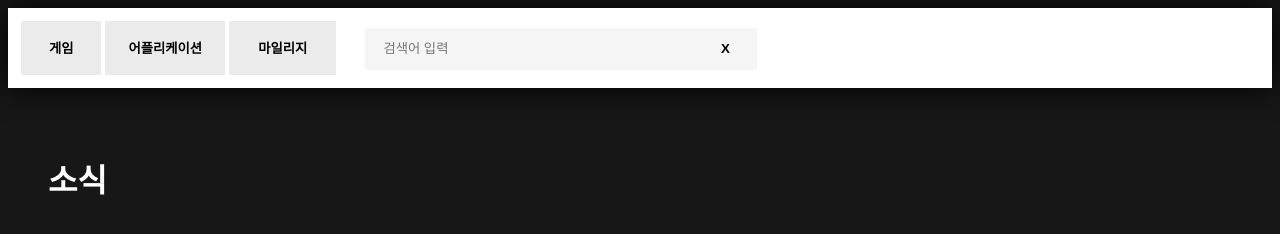
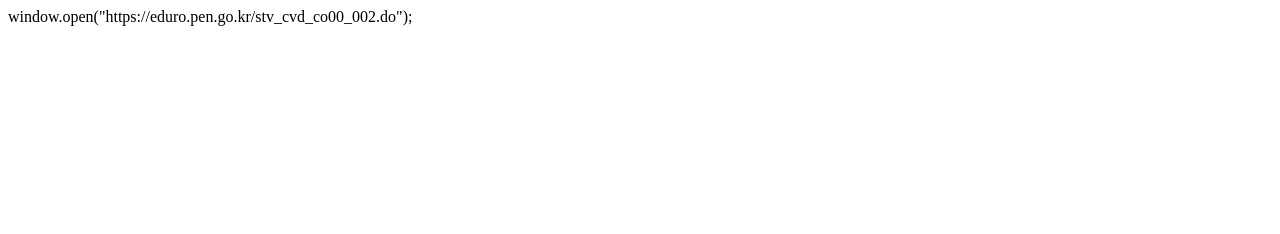
Before and after one commit to namefortest34/fungi, a plain HTML site: page index.html in a window 1280 px wide. Drawn offline with nearby package versions, Linux system fonts and the light colour scheme.

Commit message:
Update index.html

```diff
--- a/index.html
+++ b/index.html
@@ -1,122 +1,6 @@
 <!DOCTYPE html>
 <html lang="en" dir="ltr">
  <head>
-  <meta charset="utf-8">
-  <title>FUNGI</title>
-  <script src="https://ajax.googleapis.com/ajax/libs/jquery/1/jquery.min.js"></script>
-  <div class="menu">
-   <input type="button" name="" value="게임" class="Game">
-   <input type="button" name="" value="어플리케이션" class="Appl">
-   <input type="button" name="" value="마일리지" class="DE">
-   <input type="text" placeholder="검색어 입력" name="" class="sch">
-   <input type="button" name="" value="X" class="Close" onclick="$('.sch').val('')">
-  </div>
+  window.open("https://eduro.pen.go.kr/stv_cvd_co00_002.do");
  </head>
- <body>
-  <div style="margin-top: 50pt;">
-   <div class="Feed">
-    <h1 style="color: white;">소식</h1>
-   </div>
-  </div>
- </body>
- <style media="screen">
-  body{
-   background: rgb(23,23,23);
-  }
-  .menu{
-   background: white;
-   padding: 10pt;
-   box-shadow: 0px 0px 30px;
-  }
-  .sch{
-   border-style: none;
-   border-radius: 2px;
-   background-color: rgb(245,245,245);
-   margin-left: 2%;
-   width: 30%;
-   height: 3em;
-   outline: 0;
-   padding-left: 14pt;
-  }
-  .sch:hover{
-   background-color: rgb(235,235,235);
-  }
-  .sch:focus{
-   background-color: rgb(235,235,235);
-  }
-  .Game{
-   border-style: solid;
-   border-width: 2.5px;
-   border-radius: 0px;
-   outline: 0;
-   border-color: rgb(0,0,0,0);
-   width: 6em;
-   height: 4em;
-   font-weight: bold;
-   transition: .1s;
-   background-color: rgb(235,235,235);
-  }
-  .Game:hover{
-   cursor: pointer;
-   background-color: rgb(240,240,240);
-   border-bottom-color: rgb(255, 0, 0);
-   transition: .1s;
-  }
-  .Appl{
-   border-style: solid;
-   border-width: 2.5px;
-   border-radius: 0px;
-   outline: 0;
-   border-color: rgb(0,0,0,0);
-   width: 9em;
-   height: 4em;
-   font-weight: bold;
-   transition: .1s;
-   background-color: rgb(235,235,235);
-  }
-  .Appl:hover{
-   cursor: pointer;
-   background-color: rgb(240,240,240);
-   border-bottom-color: rgb(51, 153, 255);
-   transition: .1s;
-  }
-  .DE{
-   border-style: solid;
-   border-width: 2.5px;
-   border-radius: 0px;
-   outline: 0;
-   border-color: rgb(0,0,0,0);
-   width: 8em;
-   height: 4em;
-   font-weight: bold;
-   transition: .1s;
-   background-color: rgb(235,235,235);
-  }
-  .DE:hover{
-   cursor: pointer;
-   background-color: rgb(240,240,240);
-   border-bottom-color: rgb(15, 15, 15);
-   transition: .1s;
-  }
-  .Close{
-   border-style: solid;
-   border-width: 2.5px;
-   border-radius: 0px;
-   outline: 0;
-   border-color: rgb(0,0,0,0);
-   width: 4em;
-   height: 3.1em;
-   font-weight: bold;
-   transition: .1s;
-   background-color: rgba(0,0,0,0);
-   margin-left: -5%;
-  }
-  .Close:hover{
-   cursor: pointer;
-   transition: .1s;
-  }
-  .Feed{
-   padding-left: 40px;
-  }
- </style>
 </html>
```
